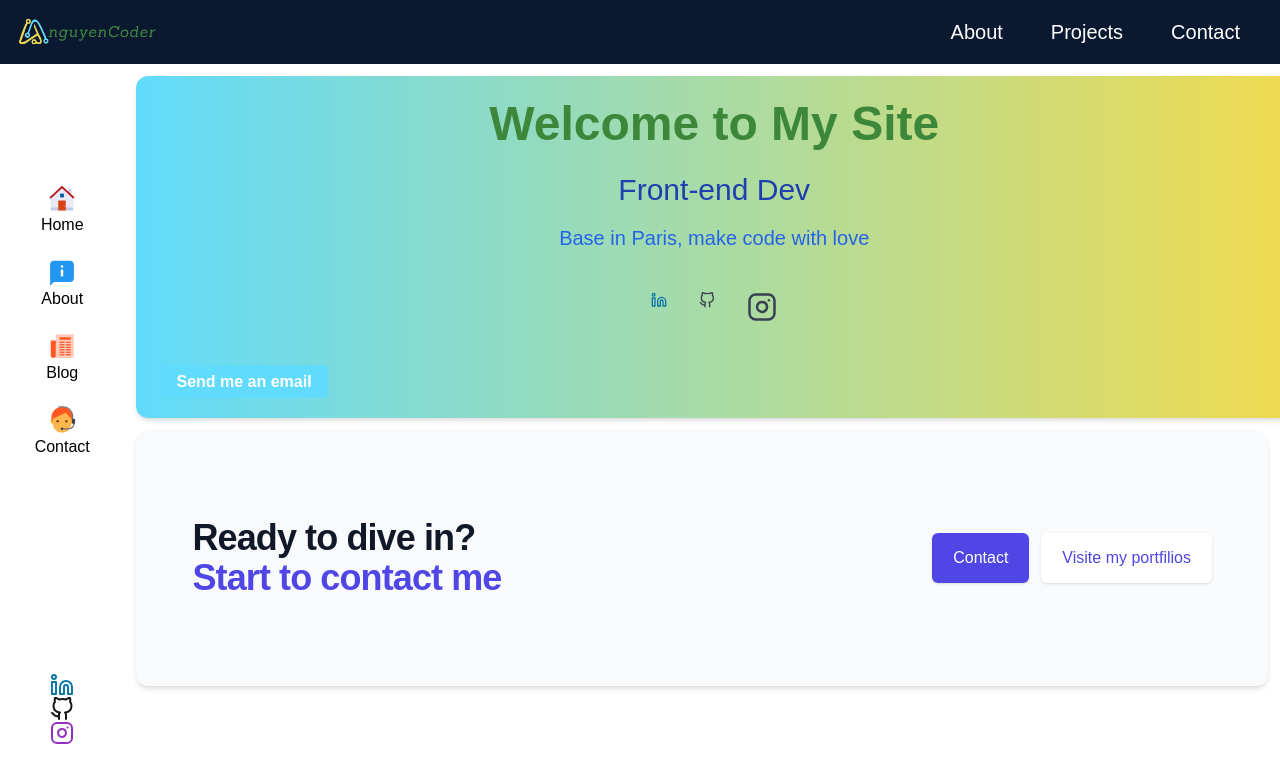
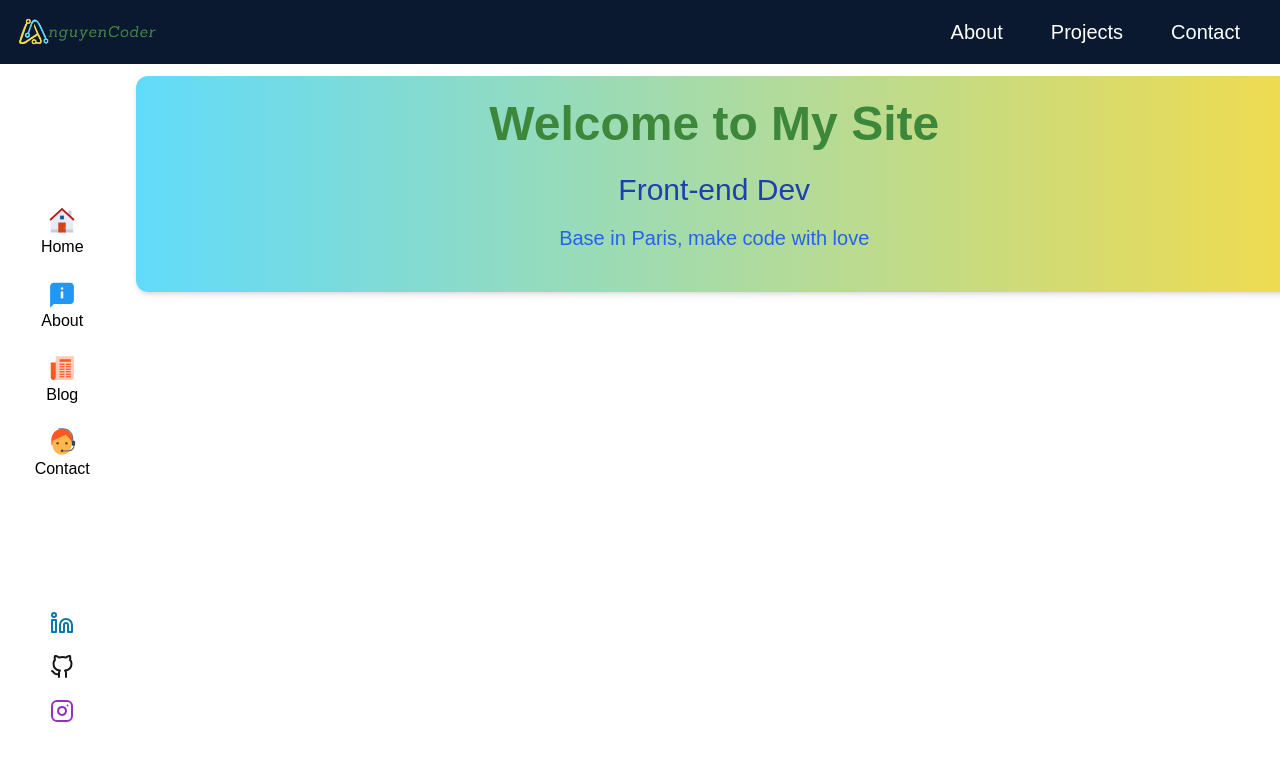
Before and after one commit to mrnguyencoder/myportfolio, a React (Create React App) app: page / in a window 1280 px wide. Shown: the top 782 px of the page. Built offline with nearby package versions, Linux system fonts and the light colour scheme.

Commit message:
font Space Grotesk

```diff
--- a/src/App.css
+++ b/src/App.css
@@ -2,7 +2,7 @@
 @tailwind components;
 @tailwind utilities;
 
-@import url('https://fonts.googleapis.com/css2?family=Poppins:ital,wght@0,300;1,400;1,500&display=swap');
+@import url('https://fonts.googleapis.com/css2?family=Poppins:ital,wght@0,300;1,400;1,500&family=Space+Grotesk:wght@300;400;500;600&display=swap');
 
 
 * {
@@ -13,4 +13,5 @@
 }
 body {
   font-family: 'Poppins', sans-serif;
+  font-family: 'Space Grotesk', sans-serif;
 }
--- a/src/pages/Home.js
+++ b/src/pages/Home.js
@@ -6,14 +6,17 @@ import { FcAbout, FcAssistant, FcHome, FcNews } from "react-icons/fc";
 function Home() {
   return (
     <div className='flex w-full h-screen'>
-      <div className="hidden w-[8%] m-3 md:flex flex-col items-center justify-around">
-        <p className="">
-          <p className="flex flex-col justify-center items-center pb-5"> <FcHome className='text-3xl' />Home</p>
-          <p className="flex flex-col justify-center items-center pb-5"> <FcAbout className='text-3xl' />About</p>
-          <p className="flex flex-col justify-center items-center pb-5"> <FcNews className='text-3xl' />Blog</p>
-          <p className="flex flex-col justify-center items-center"> <FcAssistant className='text-3xl' />Contact</p>
-        </p>
-        <p className="text-2xl ">
+
+      {/* nav sidebar from medium min-width 768px breakpoints */}
+      <div className="hidden w-[8%] m-3 md:flex flex-col items-center justify-evenly">
+        <div className="">
+          <a href="#" className="flex flex-col justify-center items-center pb-5"> <FcHome className='text-3xl' />Home</a>
+          <a href="#" className="flex flex-col justify-center items-center pb-5"> <FcAbout className='text-3xl' />About</a>
+          <a href="#" className="flex flex-col justify-center items-center pb-5"> <FcNews className='text-3xl' />Blog</a>
+          <a href="#" className="flex flex-col justify-center items-center"> <FcAssistant className='text-3xl' />Contact</a>
+        </div>
+
+        <div className="text-2xl flex flex-col gap-5">
           <a
               href="https://www.linkedin.com/in/mr-nguyen-coder-27a744254/"
               rel='noreferrer' target="_blank"
@@ -24,20 +27,23 @@ function Home() {
             <a
               href="https://github.com/mrnguyencoder"
               rel='noreferrer' target="_blank"
-              className="text-[#171515] hover:text-[#61dbfb] pb-5"
+              className="text-[#171515] hover:text-[#61dbfb]"
             >
               <FiGithub className=""></FiGithub>
             </a>
             <a
               href="https://www.instagram.com/mrnguyencoder/"
               rel='noreferrer' target="_blank"
-              className="text-[#962fbf] hover:text-[#61dbfb] pb-5"
+              className="text-[#962fbf] hover:text-[#61dbfb]"
             >
               <FiInstagram className=""></FiInstagram>
             </a>
-        </p>
+        </div>
       </div>
+
+
       <div className="w-full md:w-[92%] ">
+
         <div className="container
                         bg-gradient-to-r from-[#61dbfb] to-[#f0db4f]
                         m-3 p-6 shadow-md rounded-xl
@@ -50,41 +56,9 @@ function Home() {
             Base in Paris, make code with love
           </p>
 
-      <div className="container mx-auto py-6">
-        <div className="flex justify-center mb-6">
-
-          <a
-            href="https://www.linkedin.com/in/mr-nguyen-coder-27a744254/"
-            rel='noreferrer' target="_blank"
-            className="text-[#0e76a8] hover:text-blue-500 mx-4"
-          >
-            <FiLinkedin className=""></FiLinkedin>
-          </a>
-          <a
-            href="https://github.com/mrnguyencoder"
-            rel='noreferrer' target="_blank"
-            className="text-gray-700 hover:text-blue-500 mx-4"
-          >
-            <FiGithub className=""></FiGithub>
-          </a>
-          <a
-            href="https://www.instagram.com/mrnguyencoder/"
-            rel='noreferrer' target="_blank"
-            className="text-gray-700 hover:text-blue-500 mx-4"
-          >
-            <FiInstagram className="text-3xl"></FiInstagram>
-          </a>
-        </div>
-
-      </div>
-          <div className="">
-            <a className="bg-[#61dbfb] text-white font-bold py-2 px-4 rounded" href="mailto:mr.nguyencoder@gmail.com">Send me an email</a>
-          </div>
-        </div>
 
 
-
-        <div className="m-3 rounded-xl p-6 bg-gray-50 shadow-md">
+        {/* <div className="m-3 rounded-xl p-6 bg-gray-50 shadow-md">
           <div className="mx-auto max-w-7xl py-12 px-4 sm:px-6 lg:flex lg:items-center lg:justify-between lg:py-16 lg:px-8">
             <h2 className="text-3xl font-bold tracking-tight text-gray-900 sm:text-4xl">
               <span className="block">Ready to dive in?</span>
@@ -92,20 +66,50 @@ function Home() {
             </h2>
             <div className="mt-8 flex lg:mt-0 lg:flex-shrink-0">
               <div className="inline-flex rounded-md shadow">
-                <p className="inline-flex items-center justify-center rounded-md border border-transparent bg-indigo-600 px-5 py-3 text-base font-medium text-white hover:bg-indigo-700">Contact</p>
+                <p className="inline-flex items-center justify-center rounded-md border border-transparent bg-[hsl(205.1,100%,36.1%)] px-5 py-3 text-base font-medium text-white hover:bg-indigo-700">Contact</p>
               </div>
               <div className="ml-3 inline-flex rounded-md shadow">
                 <p className="inline-flex items-center justify-center rounded-md border border-transparent bg-white px-5 py-3 text-base font-medium text-indigo-600 hover:bg-indigo-50">Visite my portfilios</p>
               </div>
           </div>
-        </div>
+        </div> */}
       </div>
+
+
+
+
+
 
 
 
     </div>
 
     </div>
+
+  //   <div className="flex flex-col min-h-screen bg-gray-200">
+  //   <header className="bg-white flex items-center justify-between p-4">
+  //     <div className="text-xl font-bold">My Portfolio</div>
+  //     <nav className="flex items-center">
+  //       <a className="mx-2 text-gray-700 hover:text-gray-900" href="#">Home</a>
+  //       <a className="mx-2 text-gray-700 hover:text-gray-900" href="#">About</a>
+  //       <a className="mx-2 text-gray-700 hover:text-gray-900" href="#">Projects</a>
+  //       <a className="mx-2 text-gray-700 hover:text-gray-900" href="#">Contact</a>
+  //     </nav>
+  //   </header>
+  //   <main className="container mx-auto px-4 mt-8">
+  //     <div className="flex flex-col items-center">
+  //       <img className="w-32 h-32 rounded-full mb-4" src="https://via.placeholder.com/150" alt="Profile picture" />
+  //       <h1 className="text-3xl font-bold mb-2">John Doe</h1>
+  //       <p className="text-xl text-gray-700 mb-8">Software Developer</p>
+  //       <p className="text-lg text-gray-700 mb-8">Welcome to my portfolio website! Here you can find out more about me, my skills and experience, and the projects I've worked on.</p>
+  //     </div>
+  //   </main>
+  //   <footer className="bg-white py-4 mt-8">
+  //     <div className="container mx-auto px-4 text-center text-gray-700">
+  //       &copy; 2021 John Doe. All rights reserved.
+  //     </div>
+  //   </footer>
+  // </div>
   )
 }
 
```
